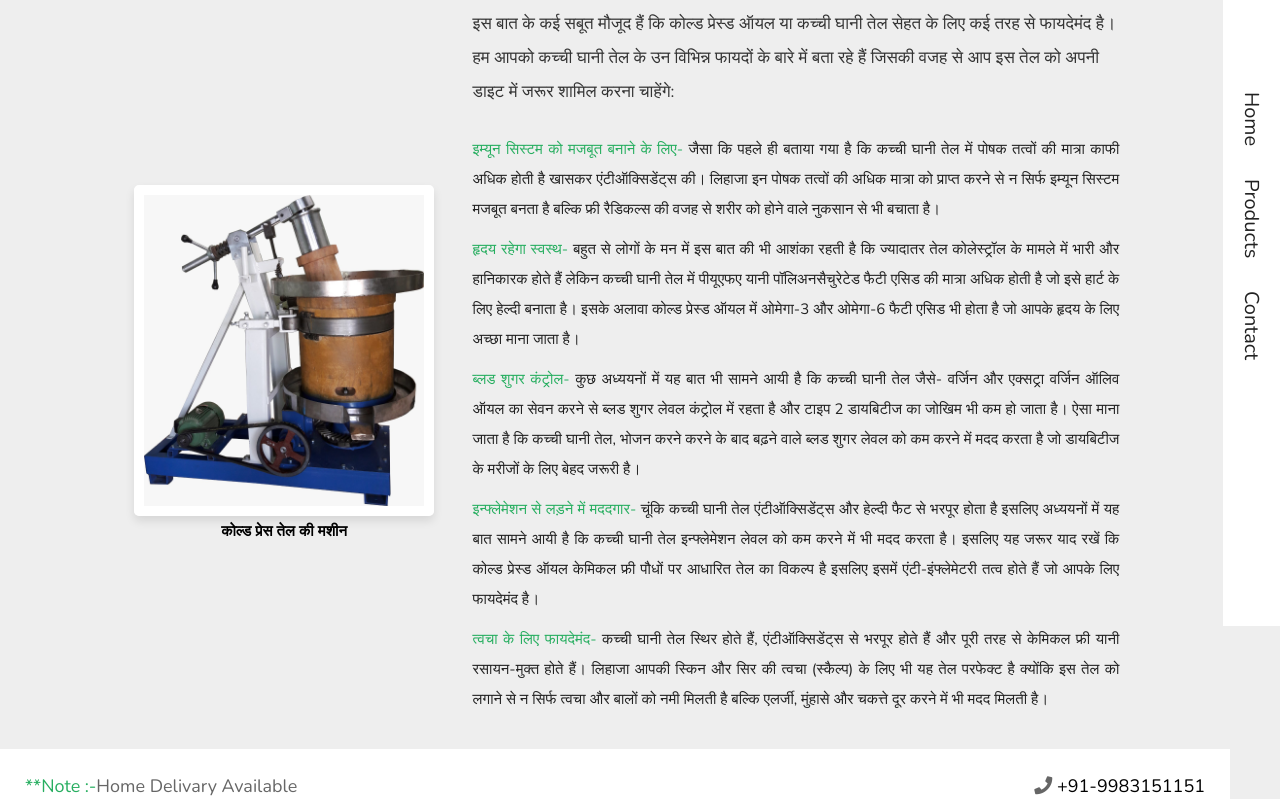
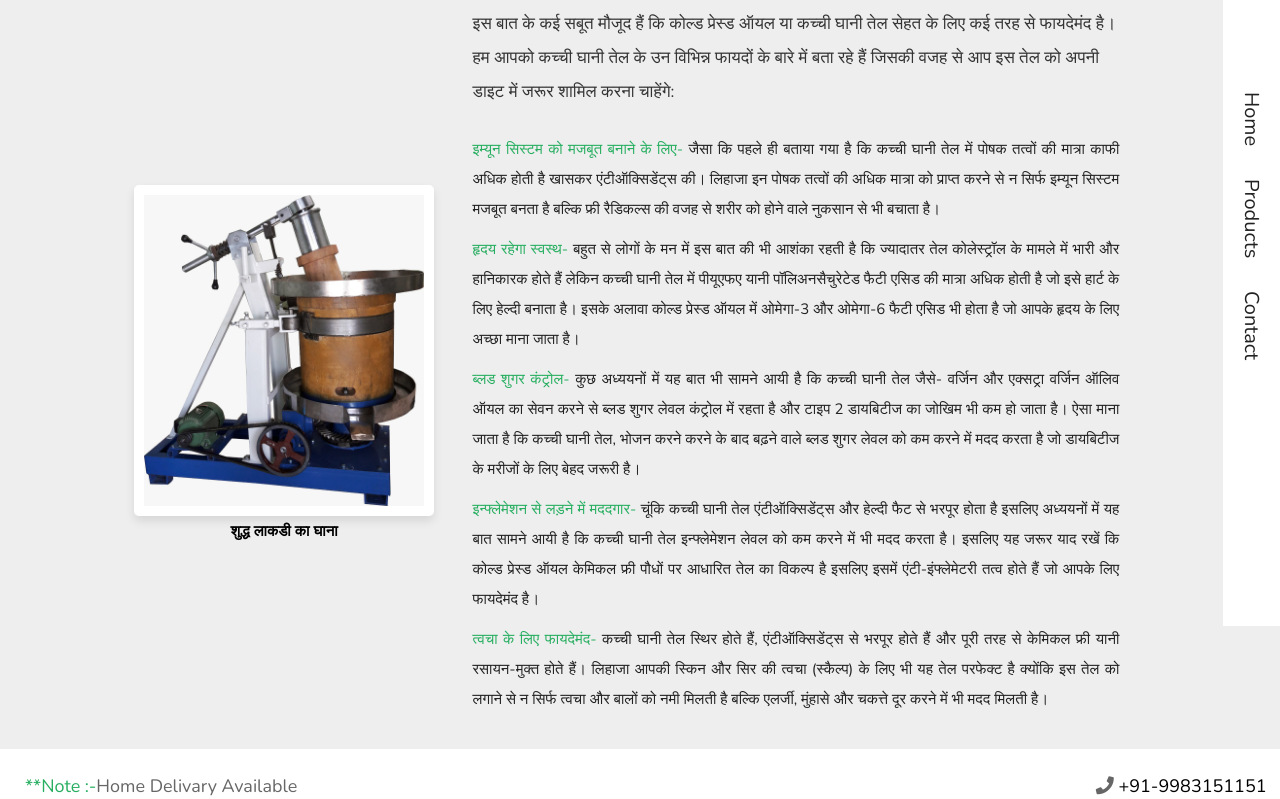
Before and after one commit to karan-sharma-2312/kachi-ghani-2, a plain HTML site: page Hindibenits.html in a window 1280 px wide. Shown: the part 174-973 px from the top of the page. Drawn offline with nearby package versions, Linux system fonts and the light colour scheme.

Commit message:
Update Hindibenits.html

```diff
--- a/Hindibenits.html
+++ b/Hindibenits.html
@@ -4,7 +4,7 @@
     <meta charset="UTF-8" />
     <meta http-equiv="X-UA-Compatible" content="IE=edge" />
     <meta name="viewport" content="width=device-width, initial-scale=1.0" />
-    <title>Benefits in Hindi</title>
+    <title>Product</title>
     <!-- font awesome cdn link  -->
     <link
       rel="stylesheet"
@@ -32,7 +32,7 @@
       <div class="row">
         <div class="image">
           <img class="tilt" src="images/machine image.jpeg" alt="" />
-          <h1>कोल्ड प्रेस तेल की मशीन</h1>
+          <h1>शुद्ध लाकडी का घाना</h1>
         </div>
 
         <div class="content">
@@ -94,7 +94,7 @@
     </section>
     <!-- footer section  -->
 
-    <div class="footer">
+    <div class="footer" style="width: 105%;">
       <div class="note">
         <p><span>**Note :-</span>Home Delivary Available</p>
       </div>
```
